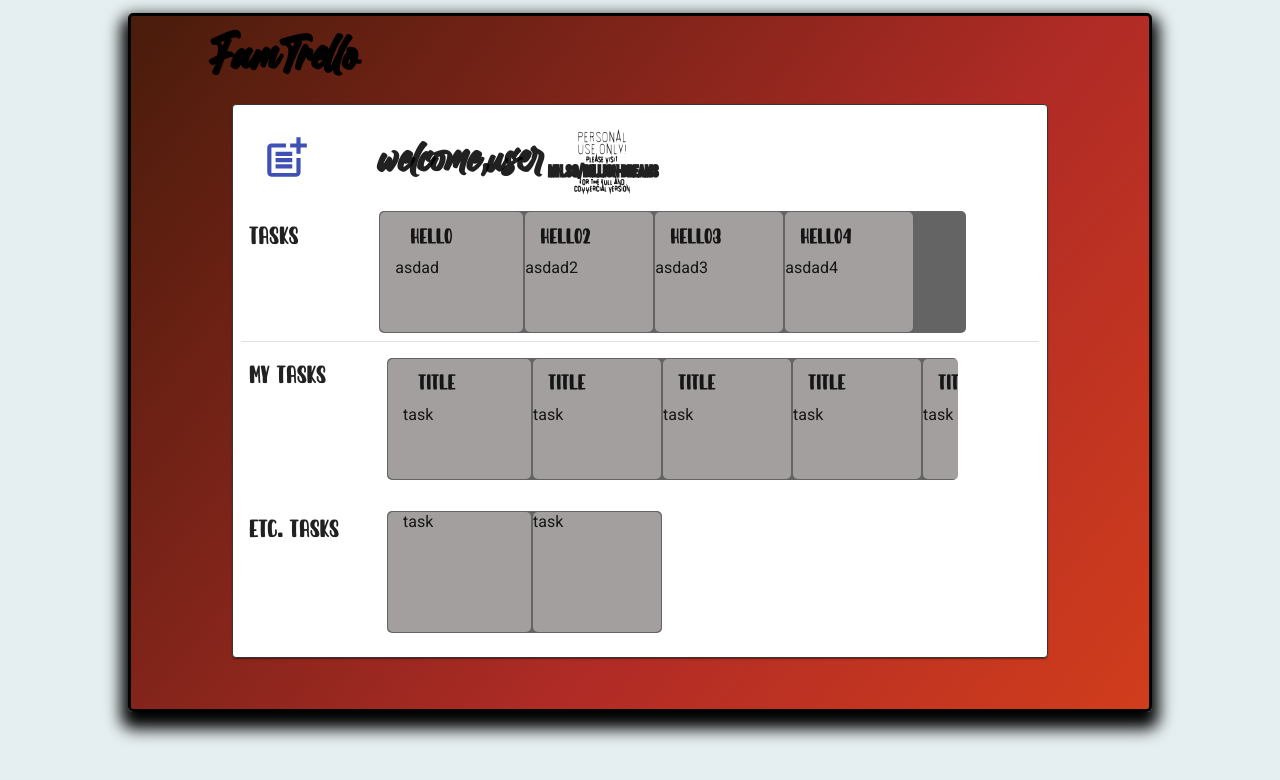
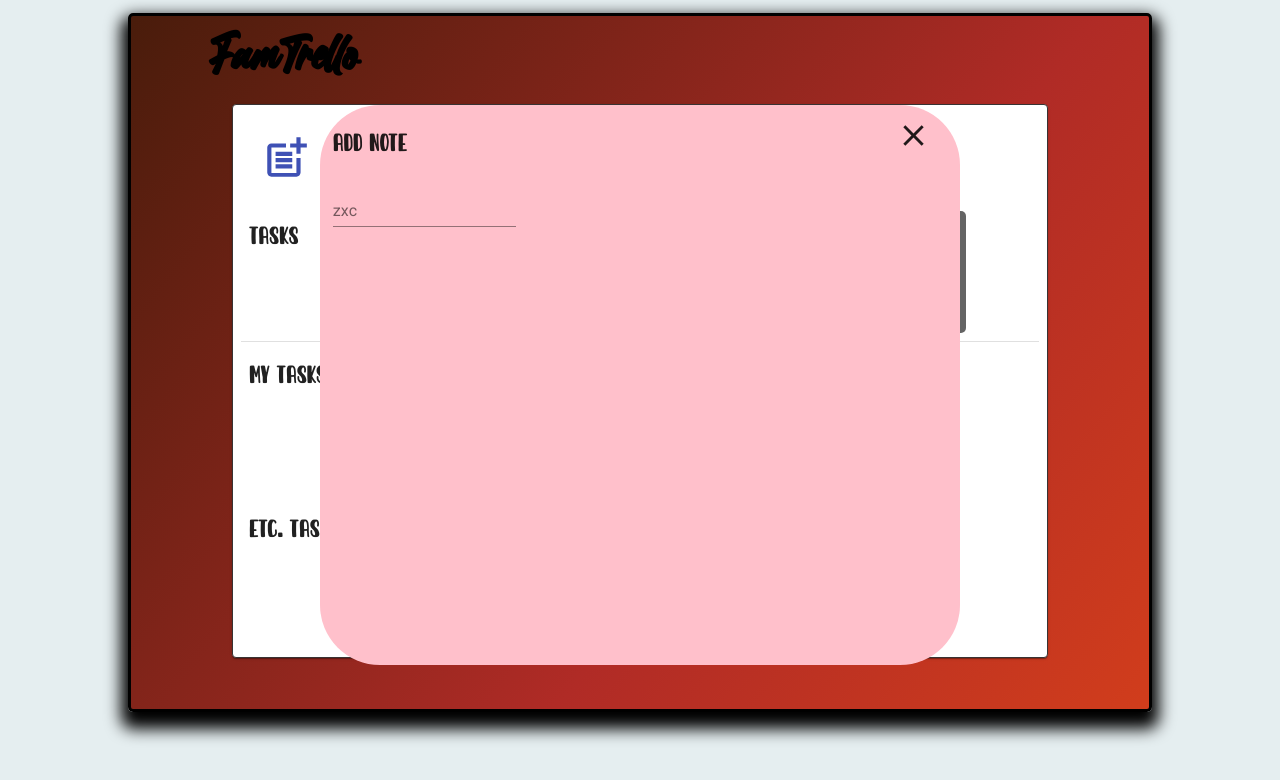
Before and after one commit to daiches445/fam_trello, a React (Create React App) app: page /CCBoard in a window 1280 px wide. Both pictures are taken after a click on the button 285 px from the left and 158 px from the top of the page. Shown: the top 780 px of the page. Built offline with nearby package versions, Linux system fonts and the light colour scheme; a web font is replaced by a local one.

Commit message:
ely ha nmaniak

```diff
--- a/src/components/CCBoard.jsx
+++ b/src/components/CCBoard.jsx
@@ -1,6 +1,7 @@
 import { Box, Grid, GridList, GridListTile, GridListTileBar, IconButton, Paper, Divider } from '@material-ui/core';
 import PostAddIcon from '@material-ui/icons/PostAdd';
 import React, { Component } from 'react'
+import FCAddNote from './FCAddNote';
 
 
 export default class Board extends Component {
@@ -12,7 +13,8 @@ export default class Board extends Component {
             { familyName: 'DAICHES', familyTickets: [{ title: 'throw garbage', description: 'throw the garbage givat ada', memberTaged: [] }], familyMembers: [{ memberId: 444, name: 'ely' }, { memberId: 555, name: 'ella' }, { memberId: 666, name: 'tal' }] }
             ],
             currentFamily: 'DAICHES',
-            currentMember: 'tal'
+            currentMember: 'tal1',
+            addNoteDisplay:'none'
 
 
         }
@@ -21,15 +23,17 @@ export default class Board extends Component {
     render() {
         return (
             <div className='container'>
-                <Paper className='board'>
-                    <Grid container direction='column' spacing='' >
+
+                <Paper  className='board'>
+                    <FCAddNote addNoteDisplay={this.state.addNoteDisplay} />
+                    <Grid  container direction='column' spacing='' >
                         <Grid container alignItems='center'> {/* top line ,add btn ,welcome user */}
                             <Grid item xs='2'>
-                                <IconButton >
+                                <IconButton onClick={() => {this.state.addNoteDisplay === 'none' ? this.setState({addNoteDisplay:'flex'}) : this.setState({addNoteDisplay:'none'}) }} >
                                     <PostAddIcon color='primary' style={{ fontSize: '50' }}></PostAddIcon>
                                 </IconButton>
                             </Grid>
-                            <Grid item xs='9' style={{ alignSelf: 'center' }}> <h1>welcome,user1</h1></Grid>
+                            <Grid item xs='9' style={{ alignSelf: 'center' }}> <h1>welcome,{this.state.currentMember}</h1></Grid>
                         </Grid>
 
                         <Grid container direction='row' > {/* second line ,tasks */}
@@ -37,14 +41,14 @@ export default class Board extends Component {
                             <Grid item xs='9'>
 
                                 <div className='tasks_bar' >
-                                    { console.log(this.props)}
+                                    {console.log(this.props)}
                                     {
 
-                                    this.props.family.notes.map((note, index) =>
+                                        this.props.family.notes.map((note, index) =>
 
-                                        <li className='task'><h3>{note.title}</h3>{note.text}</li>
+                                            <li className='task'><h3>{note.title}</h3>{note.text}</li>
 
-                                    )}
+                                        )}
                                     {/* <li className='task'><h3>title</h3>task</li>
                                     <li className='task'><h3>title</h3>task</li>
                                     <li className='task'><h3>title</h3>task</li>
@@ -57,6 +61,7 @@ export default class Board extends Component {
                             </Grid>
                         </Grid>
                         <Divider></Divider>
+
                         <Grid container direction='row'> {/* third line ,tasks */}
                             <Grid item xs="2"><h2>my tasks</h2></Grid>
                             <Grid container direction='row' xs='9'> {/* tasks container*/}
--- /dev/null
+++ b/src/components/FCAddNote.jsx
@@ -0,0 +1,25 @@
+import React from 'react'
+import CloseIcon from '@material-ui/icons/Close';
+
+import { TextField, Grid } from '@material-ui/core';
+export default function FCAddNote(props) {
+    return (
+        <div style={{ flexDirection: 'column', borderRadius: '60px', justifyContent: 'flex-start', backgroundColor: 'pink', width: '50vw', height: '70vh', position: 'absolute', left: '25%', display: props.addNoteDisplay }}>
+            <Grid style={{ justifyContent: 'center' }} container>
+                <Grid container>
+                    <Grid item xs="11"><h2>Add Note</h2></Grid>
+                    <Grid item>
+                     <CloseIcon style={{ }} fontSize='large' />
+                    </Grid>
+
+                </Grid>
+
+                <Grid container >
+                    <Grid item>
+                        <TextField label="zxc" />
+                    </Grid>
+                </Grid>
+            </Grid>
+        </div>
+    )
+}
```
Also changed, not shown: 1 other file (tests, documents, lock files or other folders).
